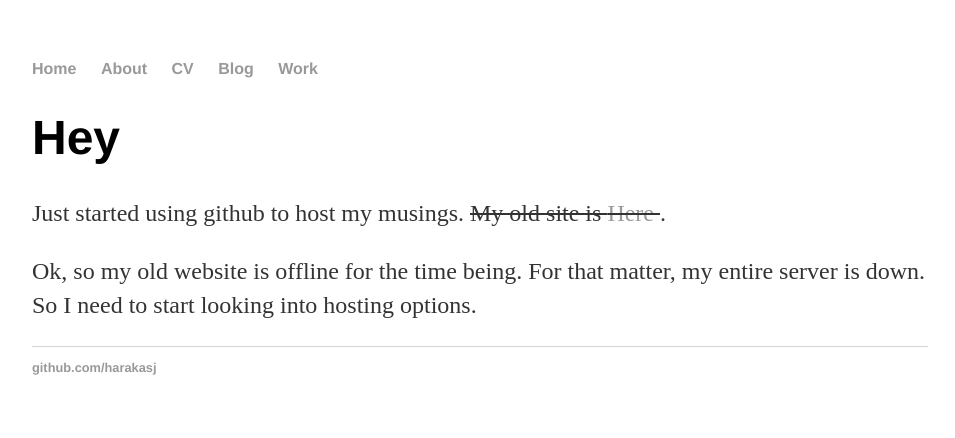
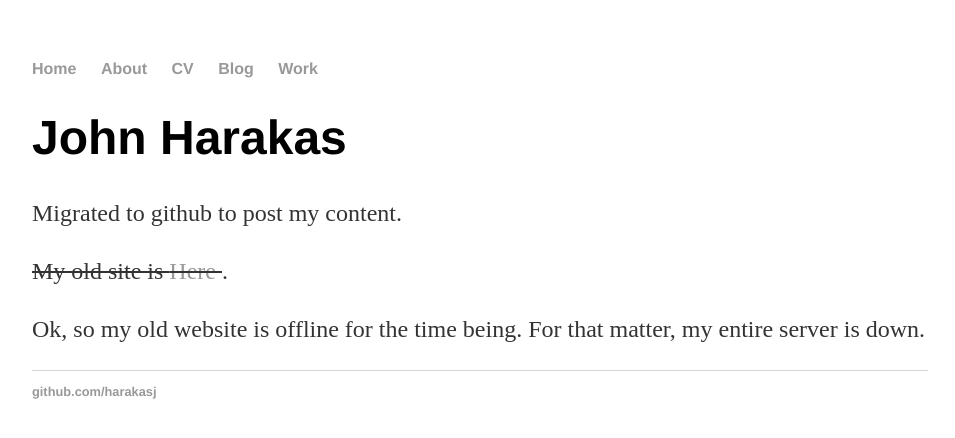
Before and after one commit to harakasj/harakasj.github.io, a Jekyll site: the page built from index.html, in a window 1280 px wide. Shown: the top 438 px of the page, without its empty margins (160-1115 px from the left). Built offline with Jekyll 4.4.1, drawn with Linux system fonts in a browser that asks for light colours.

Commit message:
Update index.html

```diff
--- a/index.html
+++ b/index.html
@@ -3,9 +3,13 @@
 title: John Harakas
 ---
 <div class="blurb">
-	<h1> Hey </h1>
-	<p> Just started using github to host my musings. <s> My old site is <a href="http://www.johnharakas.com"> Here </a> </s>.
+	<h1> John Harakas </h1>
+	<p> Migrated to github to post my content.
 	</p>
 	<p>
-		Ok, so my old website is offline for the time being. For that matter, my entire server is down. So I need to start looking into hosting options.
+		<s> My old site is <a href="http://www.johnharakas.com"> Here </a> </s>.
+	</p>
+	<p>
+		Ok, so my old website is offline for the time being. For that matter, my entire server is down.
+	</p>
 </div>
```
